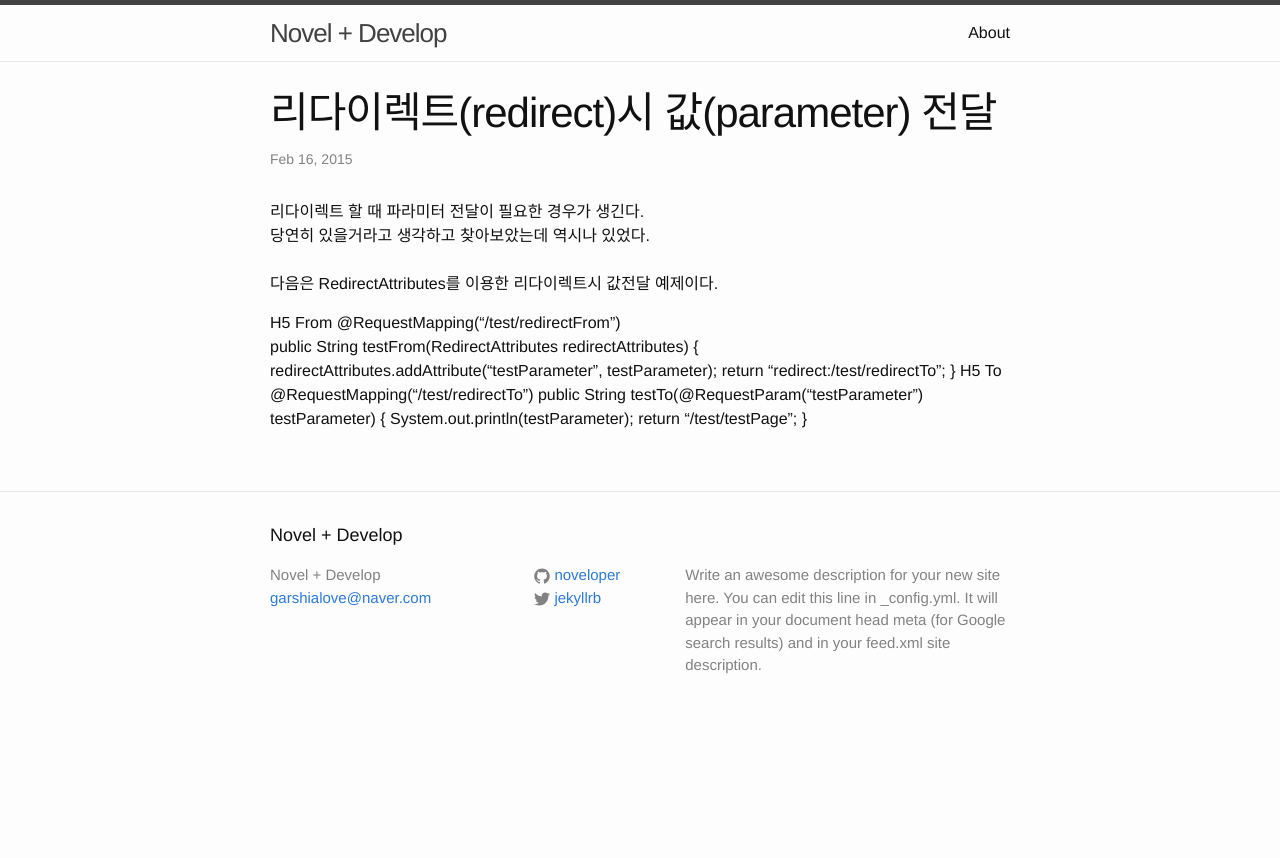
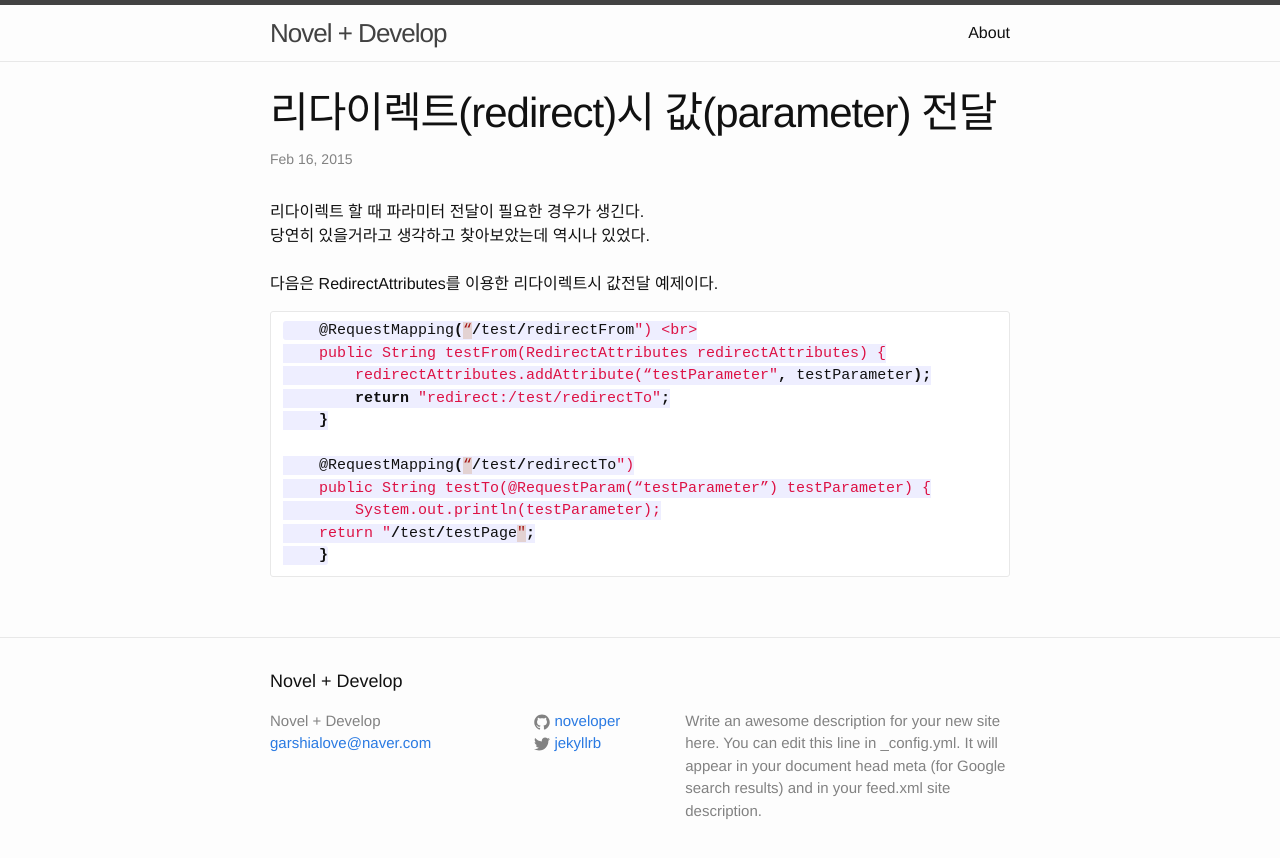
Before and after one commit to sungbine/blog, a Jekyll site: the page built from _posts/2015-02-16-how-transport-parateter-when-redirect.markdown, in a window 1280 px wide. Shown: the top 858 px of the page. Built offline with Jekyll 4.4.1, drawn with Linux system fonts in a browser that asks for light colours.

Commit message:
Update 2015-02-16-how-transport-parateter-when-redirect.markdown

````diff
--- a/_posts/2015-02-16-how-transport-parateter-when-redirect.markdown
+++ b/_posts/2015-02-16-how-transport-parateter-when-redirect.markdown
@@ -9,15 +9,16 @@ categories: Spring
 <br>
 다음은 RedirectAttributes를 이용한 리다이렉트시 값전달 예제이다.
 
-H5 From
+```java
     @RequestMapping(“/test/redirectFrom") <br>
     public String testFrom(RedirectAttributes redirectAttributes) {
         redirectAttributes.addAttribute(“testParameter", testParameter);
         return "redirect:/test/redirectTo";
     }
-H5 To
+
     @RequestMapping(“/test/redirectTo")
     public String testTo(@RequestParam(“testParameter”) testParameter) {
         System.out.println(testParameter);
     return "/test/testPage";
     }
+```
````
